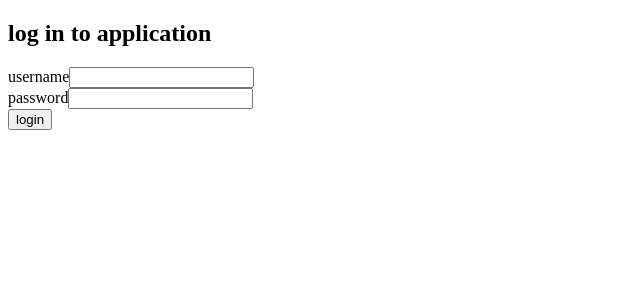
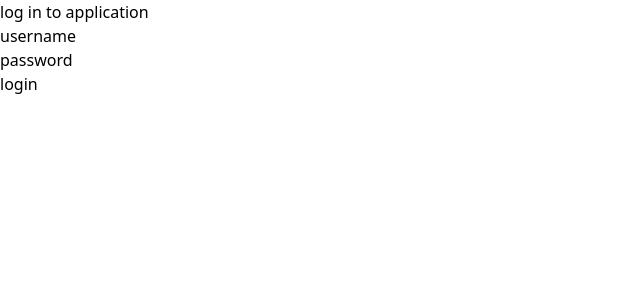
Before and after one commit to jamesz89/FullStackOpen, a React (Create React App) app in the folder part5/bloglist-frontend/: page / in a window 1280 px wide. Shown: the top 300 px of the page, without its empty margins (0-640 px from the left). Built offline with nearby package versions, Linux system fonts and the light colour scheme.

Commit message:
setup tailwind

```diff
--- /dev/null
+++ b/part5/bloglist-frontend/craco.config.js
@@ -0,0 +1,11 @@
+/* eslint-disable no-undef */
+module.exports = {
+  style: {
+    postcss: {
+      plugins: [
+        require('tailwindcss'),
+        require('autoprefixer'),
+      ],
+    },
+  },
+}
--- a/part5/bloglist-frontend/src/index.css
+++ b/part5/bloglist-frontend/src/index.css
@@ -1,22 +1,3 @@
-.success {
-  width: 25%;
-  color: green;
-  font-size: 18px;
-  border:  3px solid green;
-  background-color: #f1f1f1;
-  padding: 3px;
-  margin: 10px;
-  border-radius: 5px;
-
-}
-
-.error {
-  width: 25%;
-  color: red;
-  font-size: 18px;
-  border:  3px solid red;
-  background-color: #f1f1f1;
-  padding: 3px;
-  margin: 10px;
-  border-radius: 5px;
-}
+@tailwind base;
+@tailwind components;
+@tailwind utilities;
--- /dev/null
+++ b/part5/bloglist-frontend/tailwind.config.js
@@ -0,0 +1,12 @@
+/* eslint-disable no-undef */
+module.exports = {
+  purge: ['./src/**/*.{js,jsx,ts,tsx}', './public/index.html'],
+  darkMode: false, // or 'media' or 'class'
+  theme: {
+    extend: {},
+  },
+  variants: {
+    extend: {},
+  },
+  plugins: [],
+}
```
Also changed, not shown: part5/bloglist-frontend/package.json (+8 -4 lines), 1 other file (tests, documents, lock files or other folders).
